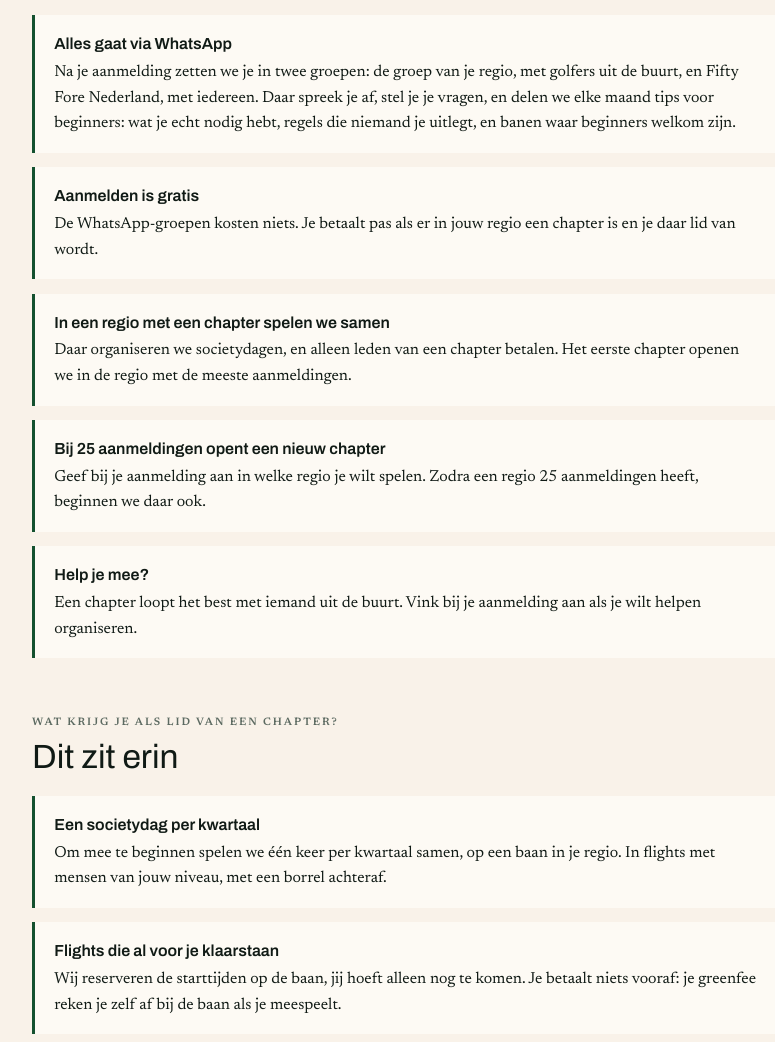
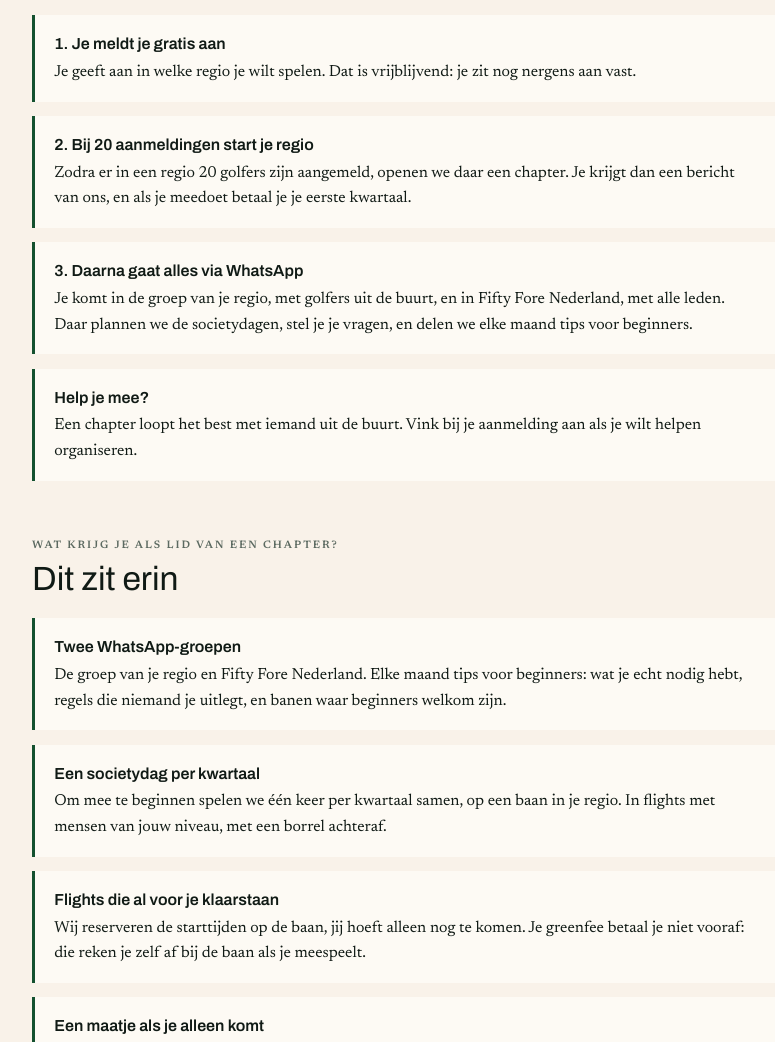
Before and after one commit to thomasbranderhorst-creator/golfnothingmore, a plain HTML site: page nl/fiftyfore/index.html in a window 1280 px wide. Shown: the part 1040-2082 px from the top of the page, without its empty margins (236-1011 px from the left). Drawn offline with Linux system fonts and the light colour scheme.

Commit message:
Fifty Fore Club: regio start bij 20 aanmeldingen, dan betalen en WhatsApp-groepen voor leden
Co-Authored-By: Claude Opus 5.5 <noreply@anthropic.com>
Claude-Session: https://claude.ai/code/session_01X7EAAhpjUsE3ZqxN1iSmg9

```diff
--- a/nl/fiftyfore/index.html
+++ b/nl/fiftyfore/index.html
@@ -346,10 +346,9 @@ n.querySelectorAll('.links a').forEach(function(a){if(a.getAttribute('href')===p
     <p class="label">Hoe het werkt</p>
     <h2>Eén club, een chapter per regio</h2>
     <ul class="ff-list">
-      <li><b>Alles gaat via WhatsApp</b>Na je aanmelding zetten we je in twee groepen: de groep van je regio, met golfers uit de buurt, en Fifty Fore Nederland, met iedereen. Daar spreek je af, stel je je vragen, en delen we elke maand tips voor beginners: wat je echt nodig hebt, regels die niemand je uitlegt, en banen waar beginners welkom zijn.</li>
-      <li><b>Aanmelden is gratis</b>De WhatsApp-groepen kosten niets. Je betaalt pas als er in jouw regio een chapter is en je daar lid van wordt.</li>
-      <li><b>In een regio met een chapter spelen we samen</b>Daar organiseren we societydagen, en alleen leden van een chapter betalen. Het eerste chapter openen we in de regio met de meeste aanmeldingen.</li>
-      <li><b>Bij 25 aanmeldingen opent een nieuw chapter</b>Geef bij je aanmelding aan in welke regio je wilt spelen. Zodra een regio 25 aanmeldingen heeft, beginnen we daar ook.</li>
+      <li><b>1. Je meldt je gratis aan</b>Je geeft aan in welke regio je wilt spelen. Dat is vrijblijvend: je zit nog nergens aan vast.</li>
+      <li><b>2. Bij 20 aanmeldingen start je regio</b>Zodra er in een regio 20 golfers zijn aangemeld, openen we daar een chapter. Je krijgt dan een bericht van ons, en als je meedoet betaal je je eerste kwartaal.</li>
+      <li><b>3. Daarna gaat alles via WhatsApp</b>Je komt in de groep van je regio, met golfers uit de buurt, en in Fifty Fore Nederland, met alle leden. Daar plannen we de societydagen, stel je je vragen, en delen we elke maand tips voor beginners.</li>
       <li><b>Help je mee?</b>Een chapter loopt het best met iemand uit de buurt. Vink bij je aanmelding aan als je wilt helpen organiseren.</li>
     </ul>
   </section>
@@ -358,8 +357,9 @@ n.querySelectorAll('.links a').forEach(function(a){if(a.getAttribute('href')===p
     <p class="label">Wat krijg je als lid van een chapter?</p>
     <h2>Dit zit erin</h2>
     <ul class="ff-list">
+      <li><b>Twee WhatsApp-groepen</b>De groep van je regio en Fifty Fore Nederland. Elke maand tips voor beginners: wat je echt nodig hebt, regels die niemand je uitlegt, en banen waar beginners welkom zijn.</li>
       <li><b>Een societydag per kwartaal</b>Om mee te beginnen spelen we één keer per kwartaal samen, op een baan in je regio. In flights met mensen van jouw niveau, met een borrel achteraf.</li>
-      <li><b>Flights die al voor je klaarstaan</b>Wij reserveren de starttijden op de baan, jij hoeft alleen nog te komen. Je betaalt niets vooraf: je greenfee reken je zelf af bij de baan als je meespeelt.</li>
+      <li><b>Flights die al voor je klaarstaan</b>Wij reserveren de starttijden op de baan, jij hoeft alleen nog te komen. Je greenfee betaal je niet vooraf: die reken je zelf af bij de baan als je meespeelt.</li>
       <li><b>Een maatje als je alleen komt</b>Ken je nog niemand? Dan koppelen we je aan een lid dat je die dag op weg helpt.</li>
       <li><b>Spelvormen voor elk niveau</b>Texas scramble, stableford, of gewoon een ronde zonder score. Niemand hoeft zich te schamen voor een 9 op een par 4.</li>
       <li><b>Spullen ruilen en verkopen</b>In de WhatsApp-groep: voor die driver die je nooit raakt, of die tas waar je uit gegroeid bent.</li>
@@ -369,9 +369,9 @@ n.querySelectorAll('.links a').forEach(function(a){if(a.getAttribute('href')===p
 
   <section>
     <p class="label">Wat kost het?</p>
-    <h2>&euro;45 per kwartaal, alleen voor chapterleden</h2>
+    <h2>&euro;45 per kwartaal, zodra je regio start</h2>
     <div class="ff-price">
-      <p class="body"><b>De WhatsApp-groepen zijn gratis.</b> Je betaalt pas als er in jouw regio een chapter is en je daar lid van wordt.</p>
+      <p class="body"><b>Aanmelden is gratis.</b> Je betaalt pas als er in jouw regio 20 aanmeldingen zijn en je besluit mee te doen.</p>
       <p class="body"><b>Geen jaarcontract.</b> In de eerste week van elk kwartaal krijg je een betaalverzoek, en je kunt ook per kwartaal opzeggen. Een stuk laagdrempeliger dan meteen lid worden van een club.</p>
       <p class="body" style="margin:0"><b>Je greenfee betaal je apart</b>, aan de baan, alleen als je meespeelt.</p>
     </div>
@@ -398,7 +398,7 @@ n.querySelectorAll('.links a').forEach(function(a){if(a.getAttribute('href')===p
   <section id="aanmelden">
     <p class="label">Aanmelden</p>
     <h2>Doe je mee?</h2>
-    <p class="body">Gratis, in elke regio. Na je aanmelding zetten we je in de WhatsApp-groep van je regio en in Fifty Fore Nederland. Waar de meeste aanmeldingen vandaan komen, openen we het eerste chapter.</p>
+    <p class="body">Gratis en vrijblijvend, in elke regio. Zodra er in jouw regio 20 aanmeldingen zijn, hoor je van ons.</p>
     <div class="ff-closed">
       <p class="body" style="margin:0"><b>De aanmeldingen gaan binnenkort open.</b> Wil je als eerste horen wanneer? Mail ons op <a href="mailto:hello@golfnothingmore.com?subject=Fifty%20Fore%20Club">hello@golfnothingmore.com</a>.</p>
     </div>
```
